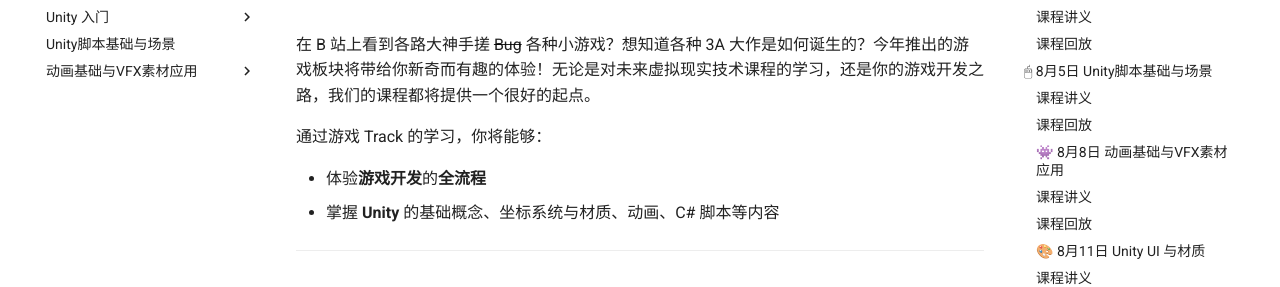
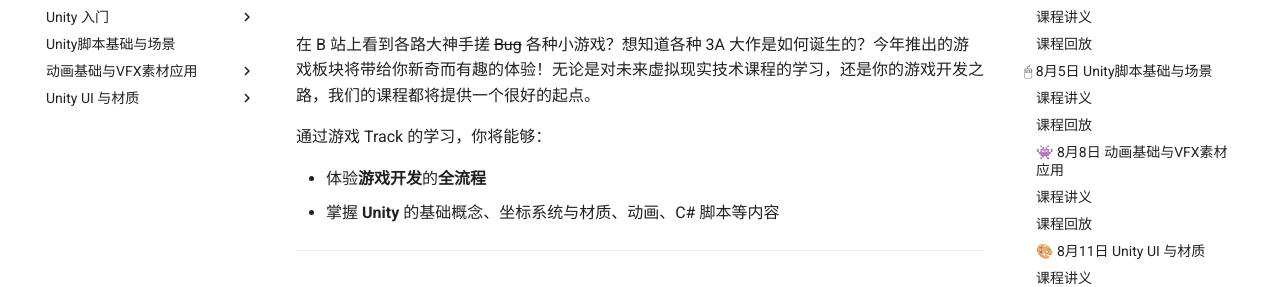
Before and after one commit to sast-summer-training-2024/sast-summer-training-2024.github.io, an MkDocs documentation site: the page built from docs/unity/index_unity.md, in a window 1280 px wide. Shown: the part 197-484 px from the top of the page. Built offline with MkDocs 1.6.1 and Material for MkDocs 9.7.7, drawn with Linux system fonts in a browser that asks for light colours; comment, search, counter and statistics services are not loaded.

Commit message:
feat: add unity4.pdf

```diff
--- a/mkdocs.yml
+++ b/mkdocs.yml
@@ -161,6 +161,8 @@ nav:
     - 动画基础与VFX素材应用:
       - 课前准备: unity/unity3/Pre-requisite.md
       - 讲义: unity/unity3/unity3.pptx
+    - Unity UI 与材质:
+      - 讲义: unity/unity4.pdf
   - AI:
     - ai/index_ai.md
     - 神经网络:
```
Also changed, not shown: 1 other file.
